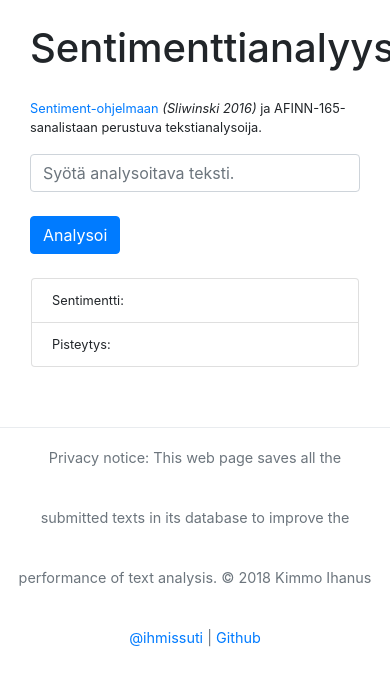
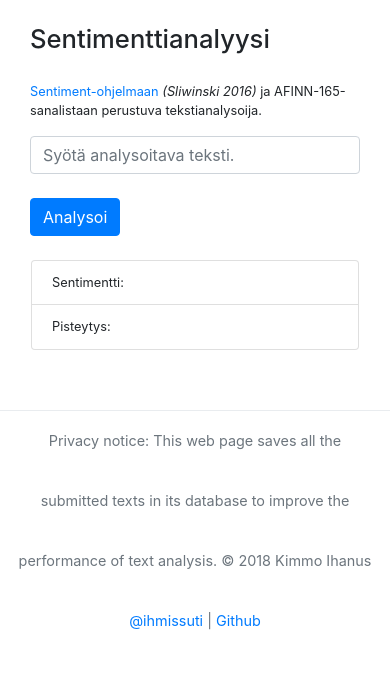
Before and after one commit to ihmissuti/fi-sentiment-analysis, a website: page public/index.html in a window 390 px wide. Drawn offline with nearby package versions, Linux system fonts and the light colour scheme; no server answers.

Commit message:
small fixes

```diff
--- a/public/style.css
+++ b/public/style.css
@@ -27,7 +27,11 @@
 }
 
 @media (max-width: 522px) {
-body{
-    font-size: 0.8rem;
+    body{
+        font-size: 0.8rem;
+    }
+
+    h1 {
+        font-size: 1.6rem;
+    }
 }
-}
```
